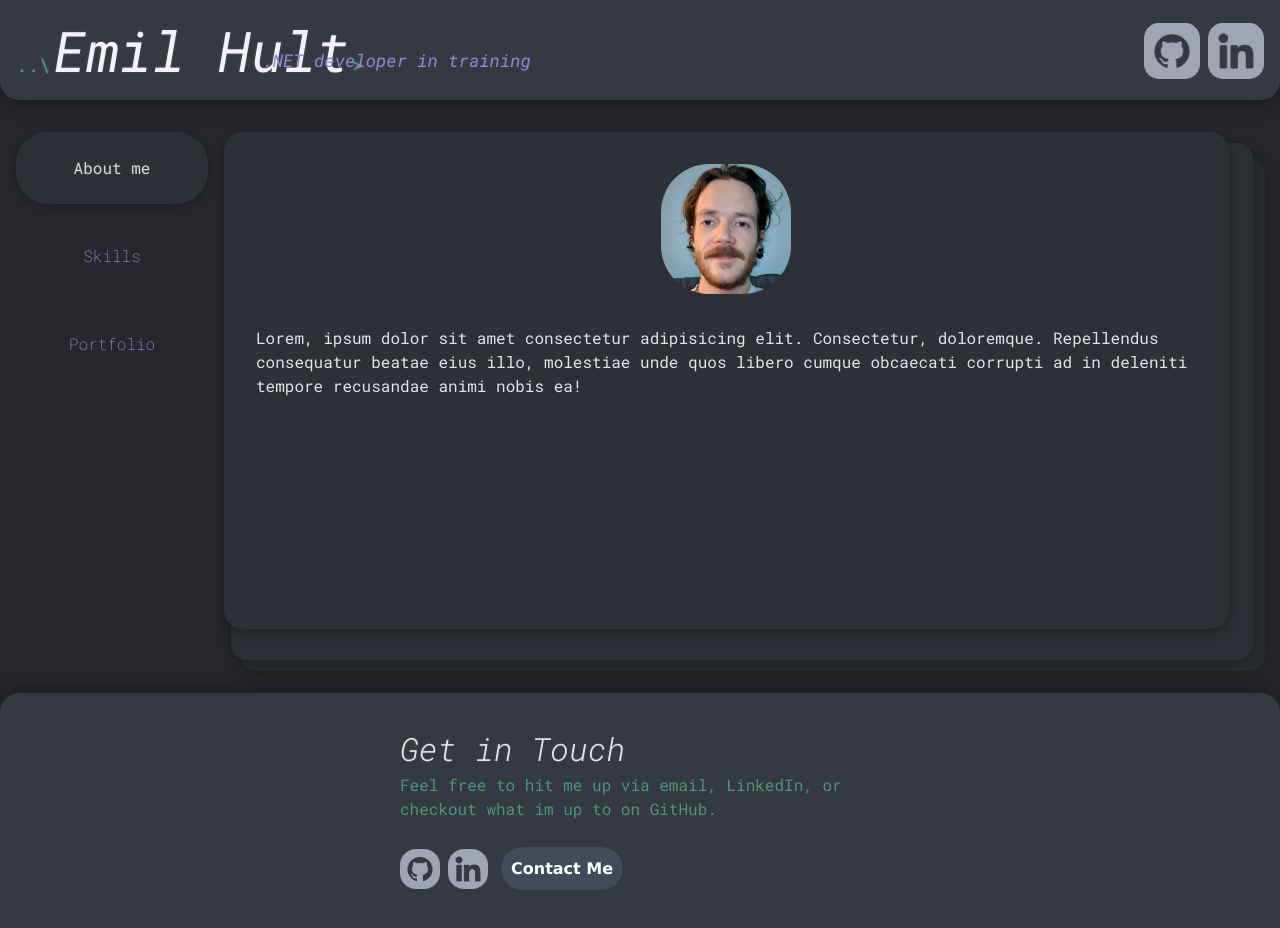
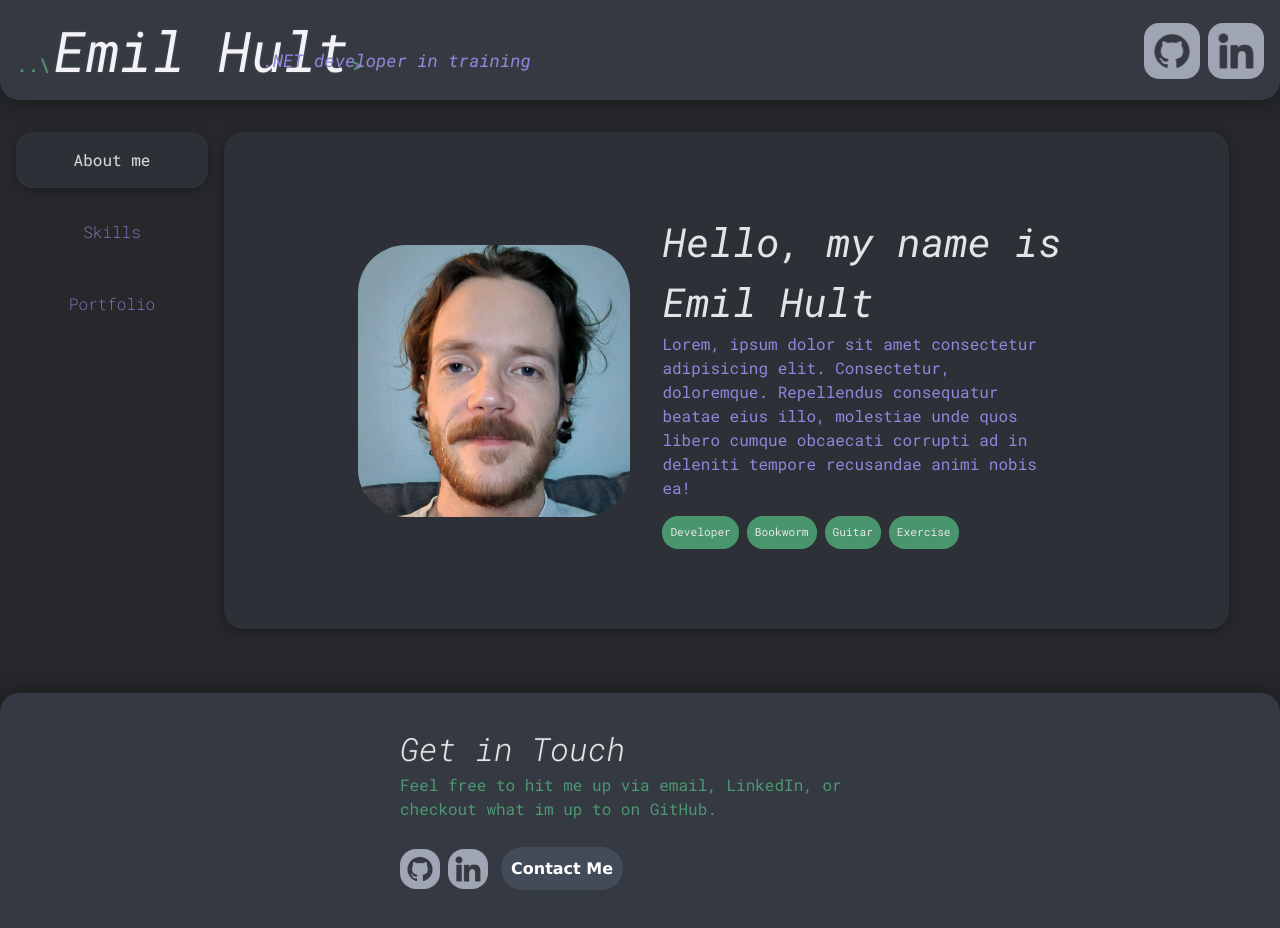
Before and after one commit to mutenJanken/Portfolio-EmilHult, a React (Vite) app: page /about in a window 1280 px wide. Shown: the top 928 px of the page. Built offline with nearby package versions, Linux system fonts and the light colour scheme.

Commit message:
Fixed about me layout

```diff
--- a/src/components/Aboutme.jsx
+++ b/src/components/Aboutme.jsx
@@ -8,14 +8,25 @@ function Aboutme() {
         <div className="card-under-one">UNDER1</div>
         <div className="card-under-two">UNDER2</div>
         <section>
-          <div className="profile-picture-wrapper">
-            <img className="profile-picture" src={ProfilePicture} alt="Profile picture" />
+          <div className="about-me-wrapper">
+            <div className="profile-picture-wrapper">
+              <img className="profile-picture" src={ProfilePicture} alt="Profile picture" />
+            </div>
+            <div className="about-me-vertical">
+              <h2 className="greeting-text">Hello, my name is Emil Hult</h2>
+              <p className="aboutme-description-wrapper">
+                Lorem, ipsum dolor sit amet consectetur adipisicing elit. Consectetur, doloremque. Repellendus
+                consequatur beatae eius illo, molestiae unde quos libero cumque obcaecati corrupti ad in
+                deleniti tempore recusandae animi nobis ea!
+              </p>
+              <div className="intrest-horizontal">
+                <div className="intrest">Developer</div>
+                <div className="intrest">Bookworm</div>
+                <div className="intrest">Guitar</div>
+                <div className="intrest">Exercise</div>
+              </div>
+            </div>
           </div>
-          <p className="aboutme-description-wrapper">
-            Lorem, ipsum dolor sit amet consectetur adipisicing elit. Consectetur, doloremque. Repellendus
-            consequatur beatae eius illo, molestiae unde quos libero cumque obcaecati corrupti ad in deleniti
-            tempore recusandae animi nobis ea!
-          </p>
         </section>
       </div>
     </>
--- a/src/index.scss
+++ b/src/index.scss
@@ -225,23 +225,26 @@ section {
   @media screen and (max-width: 768px) {
     margin: 0 2.2rem 0 1rem;
     width: 100%;
+    padding: 2rem 1rem;
   }
 }
 
 .card-under-one {
   position: absolute;
   z-index: 2;
-  left: 2.1%;
+  left: 1.8%;
   top: 2%;
-  width: 95.4%;
-  height: 92.1%;
+  width: 95.7%;
+  height: 89.2%;
   border-radius: 1rem;
   background-color: #2c3036;
   // box-shadow: 0 2px 12px rgba(18, 18, 18, 0.788);
   box-shadow: 0 2px 12px rgba(18, 18, 18, 0.476);
+  display: none;
 
   @media screen and (max-width: 768px) {
-    left: 6.9%;
+    display: block;
+    left: 7.4%;
     top: 2.5%;
     width: 86.5%;
     height: 99.4%;
@@ -251,16 +254,18 @@ section {
 .card-under-two {
   position: absolute;
   z-index: 1;
-  left: 3.1%;
+  left: 2.6%;
   top: 4.5%;
-  width: 95.5%;
-  height: 91.6%;
+  width: 95.7%;
+  height: 89%;
   border-radius: 1rem;
   background-color: #282c31;
   // box-shadow: 0 3px 12px rgba(18, 18, 18, 0.788);
   box-shadow: 0 2px 15px rgba(18, 18, 18, 0.432);
+  display: none;
 
   @media screen and (max-width: 768px) {
+    display: block;
     left: 10%;
     top: 5.5%;
     width: 86%;
@@ -397,17 +402,19 @@ section {
   justify-content: center;
   align-items: center;
   width: 10rem;
-  padding: 1.5rem 1rem;
-  border-top-left-radius: 2rem;
-  border-top-right-radius: 2rem;
-  border-bottom-left-radius: 2rem;
-  border-bottom-right-radius: 2rem;
+  padding: 1rem 1rem;
+  border-top-left-radius: 1rem;
+  border-top-right-radius: 1rem;
+  border-bottom-left-radius: 1rem;
+  border-bottom-right-radius: 1rem;
   // background-color: #292d3371;
   background-color: #26282b;
 
   font-weight: 200;
   text-decoration: none;
   color: rgb(144, 134, 221);
+  // color: #66faa47e;
+
   // clip-path: polygon(15% 0%, 100% 0%, 100% 100%, 0% 100%);
 
   &:hover {
@@ -438,6 +445,7 @@ section {
     border-bottom-left-radius: 0;
     border-bottom-right-radius: 0rem;
     margin-bottom: -1px;
+    background-color: #292b2e;
 
     &.active {
       z-index: 4;
@@ -452,20 +460,105 @@ section {
 
 // ABOUT ME
 
+.about-me-wrapper {
+  display: flex;
+  flex-direction: row;
+  justify-content: center;
+  align-items: center;
+  height: 100%;
+
+  h2 {
+    font-size: 2.5rem;
+    font-weight: 400;
+    font-style: italic;
+    margin: 0;
+    padding: 0 1rem 0 1rem;
+
+    @media screen and (max-width: 768px) {
+      font-size: 1.8rem;
+    }
+  }
+
+  @media screen and (max-width: 768px) {
+    flex-direction: column;
+  }
+}
+
+.about-me-vertical {
+  display: flex;
+  flex-direction: column;
+  width: 27rem;
+  padding: 1rem;
+
+  @media screen and (max-width: 768px) {
+    width: 100%;
+  }
+}
+
+.greeting-text {
+  width: 100%;
+
+  @media screen and (max-width: 768px) {
+    width: 90%;
+    text-align: center;
+  }
+}
+
 .profile-picture-wrapper {
   display: flex;
   justify-content: center;
 }
 
 .profile-picture {
-  width: 130px;
+  width: 17rem;
+  height: 17rem;
   border-radius: 3rem;
-  margin-top: 1rem;
+  margin: 2rem 0;
+
+  @media screen and (max-width: 768px) {
+    margin-top: 1rem;
+    margin-bottom: 0;
+    width: 10rem;
+    height: 10rem;
+  }
 }
 
 .aboutme-description-wrapper {
-  padding: 1rem;
-  margin-bottom: 0;
+  width: 90%;
+  padding: 0 1rem 1rem;
+  margin: 0;
+  color: rgb(144, 134, 221);
+
+  @media screen and (max-width: 768px) {
+    padding-top: 1rem;
+    text-align: center;
+  }
+}
+
+.intrest-horizontal {
+  display: flex;
+  flex-direction: row;
+  gap: 0.5rem;
+  margin: 0;
+  padding: 0 1rem;
+
+  @media screen and (max-width: 768px) {
+    justify-content: center;
+    padding: 1rem 1rem 0 1rem;
+  }
+}
+
+.intrest {
+  padding: 0.5rem;
+  // background-color: rgb(144, 134, 221);
+  background-color: #66faa47e;
+  color: #e6e6e6;
+  font-size: 0.7rem;
+  border-radius: 1rem;
+
+  @media screen and (max-width: 768px) {
+    font-size: 0.6rem;
+  }
 }
 
 // SKILLS
```
